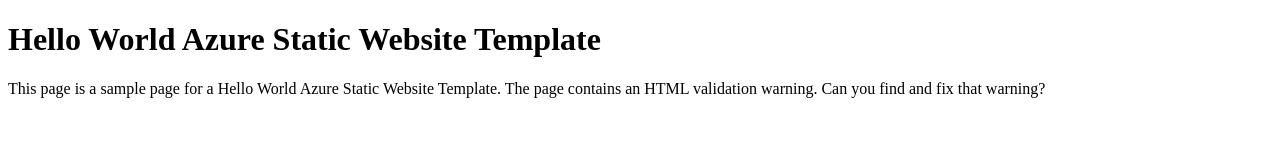
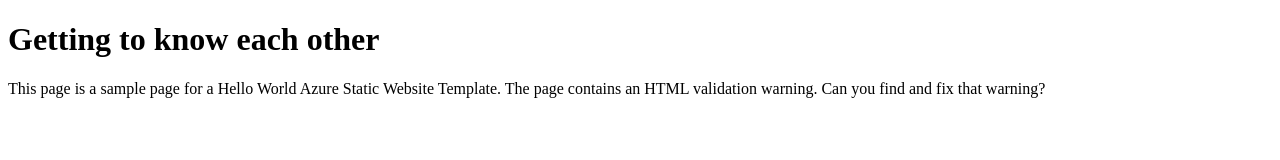
Before and after one commit to Tjuricek12/getting-to-know-each-other-tj, a plain HTML site: page index.html in a window 1280 px wide. Drawn offline with Linux system fonts and the light colour scheme.

Commit message:
Update index.html

```diff
--- a/index.html
+++ b/index.html
@@ -1,10 +1,10 @@
 <!DOCTYPE html>
 <html>
 <head>
-<title>Hello World Azure Template</title>
+<title>Getting to know each other :) </title>
 </head>
 <body>
-<h1>Hello World Azure Static Website Template</h1>
+<h1>Getting to know each other</h1>
 <p>This page is a sample page for a Hello World Azure Static Website Template. The page contains an HTML validation warning.
 Can you find and fix that warning?</p>
 </body>
```
